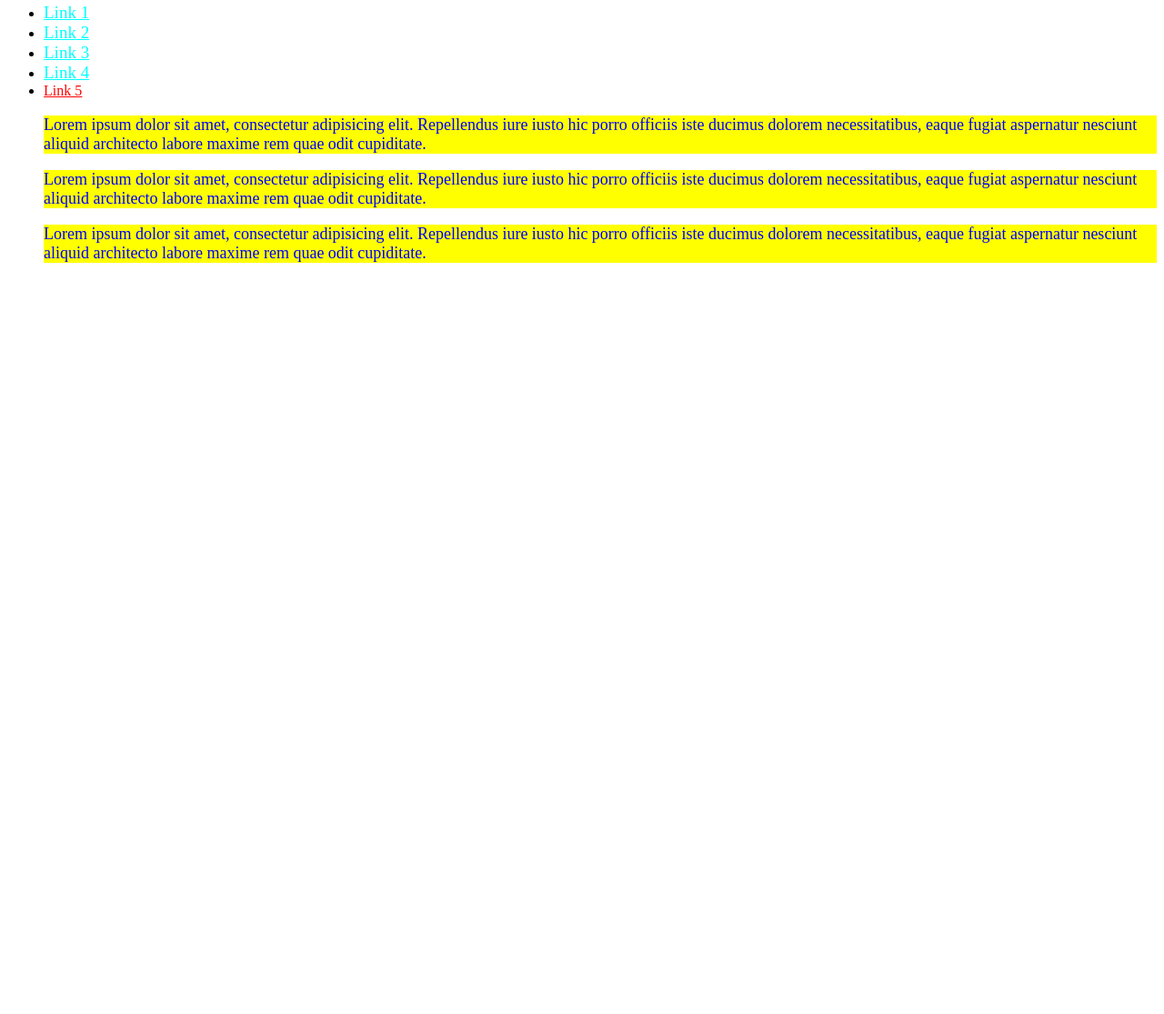
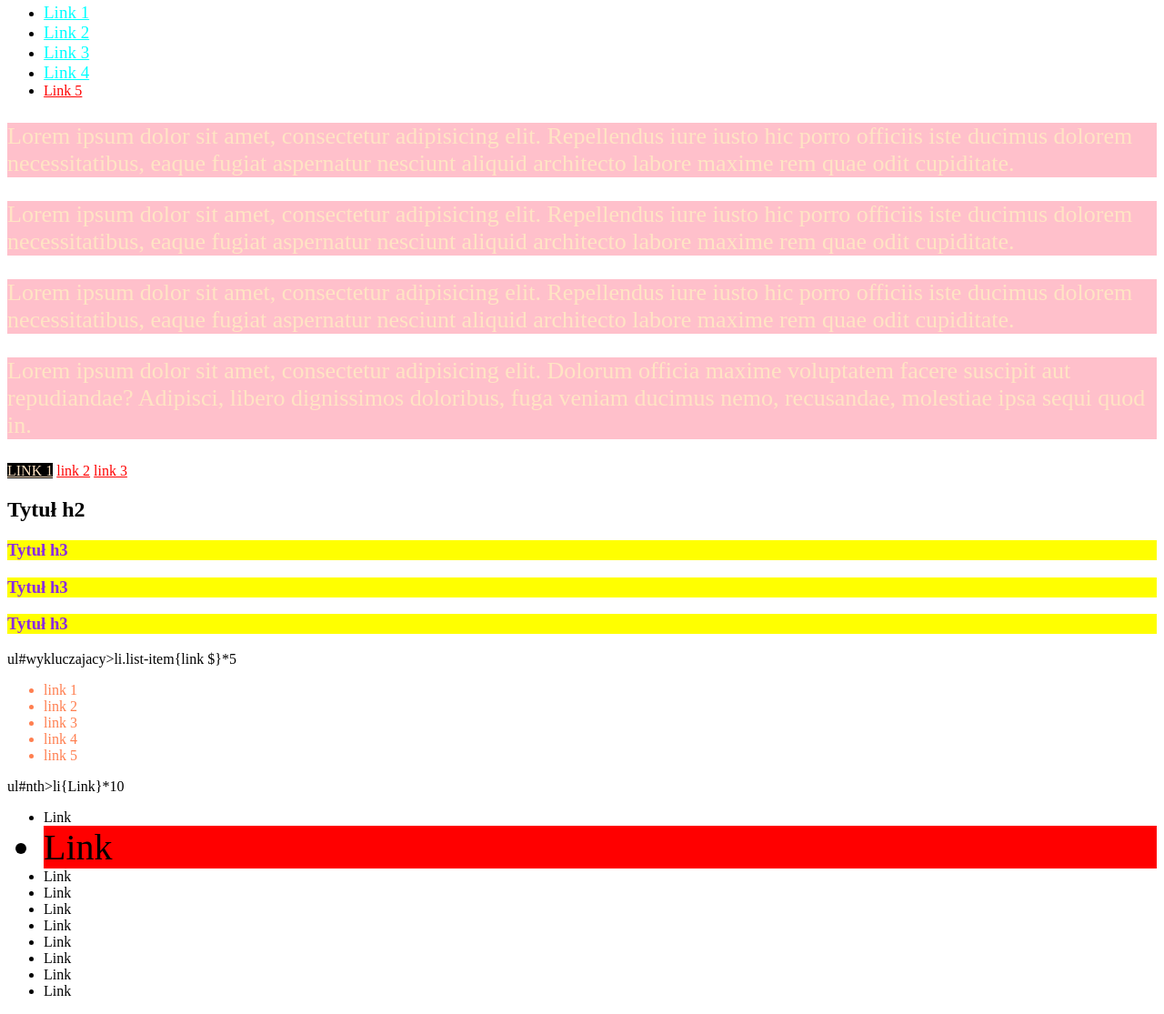
Before and after one commit to theballer/css, a plain HTML site: page index.html in a window 1280 px wide. Shown: the part 486-1601 px from the top of the page at 91% size. Before the commit the page ends 800 px from the top, so only its background shows below. Drawn offline with Linux system fonts and the light colour scheme.

Commit message:
selektory css

```diff
--- a/css/style.css
+++ b/css/style.css
@@ -17,15 +17,52 @@ p{
     color: aliceblue;
     font-size: 30px;
 }
-
+/*łączenie selektorów*/
 a, span {
     color: red;
     text-decoration: underline;
 }
 
-/*         Selektor bezpośrednigo potomstwa */
+/* Selektor bezpośrednigo potomstwa */
 
 li > a {
     color: aqua;
     font-size: 19px;
 }
+
+
+/* Selektor elementów potomny*/
+div p {
+    background: pink;
+    font-size: 26px;
+    color: bisque;
+}
+
+/*Selektor bezpośredniego rodzeństwa*/
+div p + a {
+    background: black;
+    color: bisque;
+    text-transform: uppercase;
+}
+
+/*Selektor rodzeńswa*/
+header h2 ~ h3 {
+    color: blueviolet;
+    background: yellow;
+
+}
+
+/*Selektor wylkuczający*/
+
+#wykluczajacy > li:not(.last){
+    color: coral;
+}
+#wykluczający{
+    list-style: none;
+}
+
+/*Selektor kolejnego elementu potomnego*/
+#nth > li:nth-child(2){
+    background: red;
+    font-size: 40px;
+}
--- a/index.html
+++ b/index.html
@@ -7,21 +7,20 @@
 </head>
 <body>
 
-      <!--  Selektor znacznika -->
+<!--  Selektor znacznika -->
        <p>Lorem ipsum dolor sit amet, consectetur adipisicing elit. Itaque aperiam est quidem. Recusandae, optio quo sit, vel architecto dicta earum labore accusamus officiis atque commodi molestiae dolor sint modi ab.</p>
 
 
         <p id="identyfikator">Lorem ipsum dolor sit amet, consectetur adipisicing elit. Repellat ipsum incidunt, odit veritatis error doloremque. Repellendus maiores odit molestias iste, inventore nesciunt quas, nobis deserunt dolorum est ex commodi veritatis.</p>
 
-
-        <!--    Selektor klasy-->
+<!--    Selektor klasy-->
         <p class="przyklad">Lorem ipsum dolor sit amet, consectetur adipisicing elit. Eum nesciunt, et qui voluptatibus nam officia. Sequi porro ullam mollitia, aut magnam, itaque eveniet, temporibus odio ex ab error optio quos.</p>
 
         <p class="przyklad">Lorem ipsum dolor sit amet, consectetur adipisicing elit. Eum nesciunt, et qui voluptatibus nam officia. Sequi porro ullam mollitia, aut magnam, itaque eveniet, temporibus odio ex ab error optio quos.</p>
 
         <p class="przyklad">Lorem ipsum dolor sit amet, consectetur adipisicing elit. Eum nesciunt, et qui voluptatibus nam officia. Sequi porro ullam mollitia, aut magnam, itaque eveniet, temporibus odio ex ab error optio quos.</p>
 
-        <!--   łączenie selektorów -->
+<!--   łączenie selektorów -->
 
            <a href="">Link</a>
            <span>Element span</span>
@@ -35,8 +34,10 @@
        <li><a href="">Link 3</a></li>
        <li><a href="">Link 4</a></li>
        <li><span><a href="">Link 5</a></span></li>
+</ul>
 
-<!--       Selektor potomny -->
+
+<!--       Selektor elementów potomny -->
 
       <div>
           <p>Lorem ipsum dolor sit amet, consectetur adipisicing elit. Repellendus iure iusto hic porro officiis iste ducimus dolorem necessitatibus, eaque fugiat aspernatur nesciunt aliquid architecto labore maxime rem quae odit cupiditate.</p>
@@ -44,6 +45,46 @@
           <p>Lorem ipsum dolor sit amet, consectetur adipisicing elit. Repellendus iure iusto hic porro officiis iste ducimus dolorem necessitatibus, eaque fugiat aspernatur nesciunt aliquid architecto labore maxime rem quae odit cupiditate.</p>
       </div>
 
-   </ul>
+<!--       Selektrry bezpośredniego rodzeństwa-->
+        <div>
+            <p>Lorem ipsum dolor sit amet, consectetur adipisicing elit. Dolorum officia maxime voluptatem facere suscipit aut repudiandae? Adipisci, libero dignissimos doloribus, fuga veniam ducimus nemo, recusandae, molestiae ipsa sequi quod in.</p>
+            <a href="">link 1</a>
+            <a href="">link 2</a>
+            <a href="">link 3</a>
+        </div>
+
+<!--   Selektor rodzeństwa     -->
+
+       <header>
+           <h2>Tytuł h2</h2>
+           <h3>Tytuł h3</h3>
+           <h3>Tytuł h3</h3>
+           <h3>Tytuł h3</h3>
+       </header>
+
+<!--   Selektor wykluczający-->
+       ul#wykluczajacy>li.list-item{link $}*5
+        <ul id="wykluczajacy">
+            <li class="list-item">link 1</li>
+            <li class="list-item">link 2</li>
+            <li class="list-item">link 3</li>
+            <li class="list-item">link 4</li>
+            <li class="list-item">link 5</li>
+        </ul>
+
+<!--   Selektor kolejnego elementu potomnego    -->
+       ul#nth>li{Link}*10
+       <ul id="nth">
+           <li>Link</li>
+           <li>Link</li>
+           <li>Link</li>
+           <li>Link</li>
+           <li>Link</li>
+           <li>Link</li>
+           <li>Link</li>
+           <li>Link</li>
+           <li>Link</li>
+           <li>Link</li>
+       </ul>
 </body>
 </html>
```
